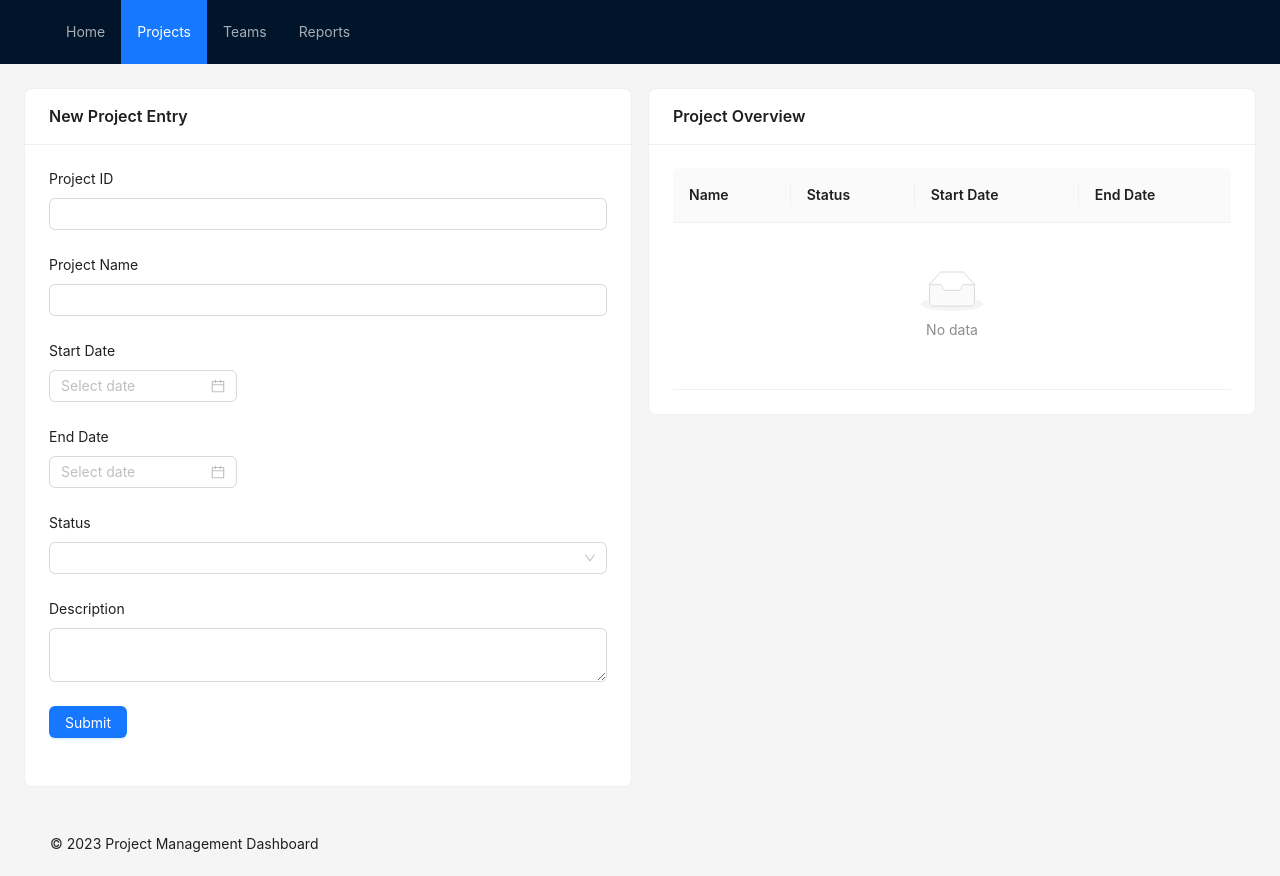
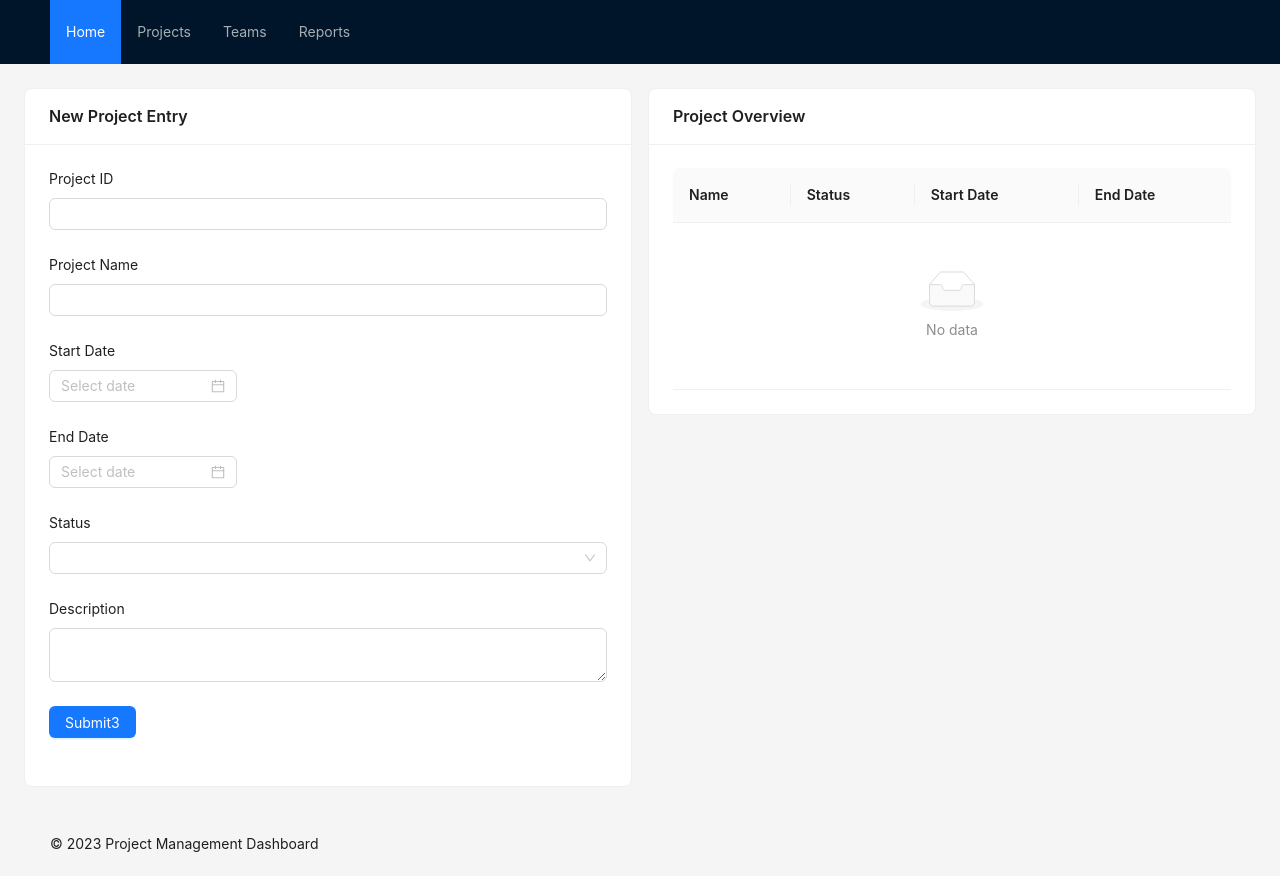
Before and after one commit to reharley/DynamicApp, a React (Create React App) app in the folder frontend/: page / in a window 1280 px wide. Built offline with nearby package versions, Linux system fonts and the light colour scheme.

Commit message:
working function events

```diff
--- a/frontend/package.json
+++ b/frontend/package.json
@@ -10,6 +10,7 @@
     "axios": "^1.6.2",
     "react": "^18.2.0",
     "react-dom": "^18.2.0",
+    "react-router-dom": "^6.20.1",
     "react-scripts": "5.0.1",
     "web-vitals": "^2.1.4"
   },
--- a/frontend/src/App.js
+++ b/frontend/src/App.js
@@ -1,11 +1,12 @@
 import React, { useState, useEffect } from "react";
 import DynamicApp from "./components/DynamicApp";
 
+import { BrowserRouter } from "react-router-dom";
 const App = () => {
   return (
-    <div>
+    <BrowserRouter>
       <DynamicApp />
-    </div>
+    </BrowserRouter>
   );
 };
 
--- /dev/null
+++ b/frontend/src/appFunctions/index.js
@@ -0,0 +1,27 @@
+export function updateEndDateRestriction(form, fieldConfig) {
+  const startDate = form.getFieldValue("startDate");
+  const endDate = form.getFieldValue("endDate");
+
+  // Clear the end date if it is before the start date
+  if (startDate && endDate && startDate.isAfter(endDate)) {
+    form.setFields([
+      {
+        name: "endDate",
+        value: null,
+      },
+    ]);
+  }
+
+  // Disable dates before the start date for the end date
+  const disableEndDate = (current) => {
+    return current && current.isBefore(startDate, "day");
+  };
+
+  // Update the 'disabledDate' property for the 'endDate' field
+  form.setFields([
+    {
+      name: "endDate",
+      disabledDate: disableEndDate,
+    },
+  ]);
+}
--- a/frontend/src/components/DynamicApp.jsx
+++ b/frontend/src/components/DynamicApp.jsx
@@ -1,26 +1,14 @@
 import React from "react";
-import {
-  Layout,
-  Menu,
-  Breadcrumb,
-  Row,
-  Col,
-  Card,
-  Form,
-  Input,
-  DatePicker,
-  Button,
-  Select,
-  Table,
-  Modal,
-} from "antd";
+import { Link } from "react-router-dom";
+import { Layout, Menu, Breadcrumb, Row, Col, Card, Table, Modal } from "antd";
+
+import DynamicForm from "./DynamicForm";
+
 import appJSON from "../data/sample_app3.json";
-const { TextArea } = Input;
+
 const { Header, Content, Footer } = Layout;
-const { Option } = Select;
 
 const renderComponent = (component) => {
-  console.log(component);
   switch (component.type) {
     case "Layout":
       return (
@@ -31,14 +19,7 @@ const renderComponent = (component) => {
     case "Header":
       return (
         <Header>
-          <div>{component.properties.title}</div>
-          <Menu theme="dark" mode="horizontal" defaultSelectedKeys={["1"]}>
-            {component.properties.menu.map((item, index) => (
-              <Menu.Item key={index} href={item.link}>
-                {item.name}
-              </Menu.Item>
-            ))}
-          </Menu>
+          {component.properties.children.map((child) => renderComponent(child))}
         </Header>
       );
     case "Content":
@@ -59,6 +40,16 @@ const renderComponent = (component) => {
           {component.children.map((child) => renderComponent(child))}
         </Col>
       );
+    case "Menu":
+      return (
+        <Menu {...component.properties}>
+          {component.items.map((item) => (
+            <Menu.Item key={item.name}>
+              <Link to={item.link}>{item.name}</Link>
+            </Menu.Item>
+          ))}
+        </Menu>
+      );
     case "Card":
       return (
         <Card title={component.title}>
@@ -66,49 +57,7 @@ const renderComponent = (component) => {
         </Card>
       );
     case "Form":
-      return (
-        <Form layout={component.properties.layout}>
-          {component.properties.items.map((item) => {
-            switch (item.type) {
-              case "Input":
-                return (
-                  <Form.Item label={item.label}>
-                    <Input />
-                  </Form.Item>
-                );
-              case "DatePicker":
-                return (
-                  <Form.Item label={item.label}>
-                    <DatePicker />
-                  </Form.Item>
-                );
-              case "Select":
-                return (
-                  <Form.Item label={item.label}>
-                    <Select>
-                      {item.options.map((option) => (
-                        <Option value={option}>{option}</Option>
-                      ))}
-                    </Select>
-                  </Form.Item>
-                );
-              case "TextArea":
-                return (
-                  <Form.Item label={item.label}>
-                    <TextArea />
-                  </Form.Item>
-                );
-              default:
-                return null;
-            }
-          })}
-          <Form.Item>
-            <Button {...component.properties.submitButton.properties}>
-              {component.properties.submitButton.properties.text}
-            </Button>
-          </Form.Item>
-        </Form>
-      );
+      return <DynamicForm component={component} />;
     case "Table":
       return (
         <Table
--- a/frontend/src/components/DynamicForm.jsx
+++ b/frontend/src/components/DynamicForm.jsx
@@ -1,125 +1,72 @@
 import React from "react";
-import {
-  Form,
-  Space,
-  Input,
-  InputNumber,
-  DatePicker,
-  Checkbox,
-  Button,
-  Card,
-  Switch,
-} from "antd";
+import { Form, Input, DatePicker, Button, Select } from "antd";
+import * as appFunctions from "../appFunctions";
 
-const DynamicForm = ({ schema, dataList }) => {
+const { Option } = Select;
+const { TextArea } = Input;
+
+const DynamicForm = ({ component }) => {
   const [form] = Form.useForm();
-  const renderField = (field, namePath, restField) => {
-    console.log("first", field, namePath, restField);
-    const name = namePath[namePath.length - 1];
-    let dynamicField = <React.Fragment />;
-    switch (field.type) {
-      case "string":
-        dynamicField = <Input />;
-        break;
-      case "number":
-        dynamicField = <InputNumber />;
-        break;
-
-      case "date":
-        dynamicField = <DatePicker />;
-        break;
-
-      case "boolean":
-        dynamicField = <Switch />;
-        break;
+  return (
+    <Form
+      form={form}
+      layout={component.properties.layout}
+      onFieldsChange={(changedFields, allFields) => {
+        changedFields.forEach((field) => {
+          const fieldName = field.name[field.name.length - 1];
+          // Check if the changed field has a linked function and execute it
+          const fieldConfig = component.properties.items.find(
+            (item) => item.properties.name === fieldName
+          );
+          if (
+            fieldConfig &&
+            fieldConfig.properties.onChange &&
+            appFunctions[fieldConfig.properties.onChange]
+          ) {
+            appFunctions[fieldConfig.properties.onChange](form, fieldConfig);
           }
+        });
+      }}
+    >
+      {component.properties.items.map((item) => {
+        switch (item.type) {
+          case "Input":
             return (
-      <Form.Item
-        name={[...namePath]}
-        {...restField}
-        label={name}
-        rules={[{ required: field.required }]}
-      >
-        {dynamicField}
+              <Form.Item name={item.properties.name} label={item.label}>
+                <Input />
               </Form.Item>
             );
-  };
-
-  const renderFields = (schema, namePath = [], restField) => {
-    console.log("fields", schema, namePath);
-    if (schema.type === "array") {
-      const itemName = namePath[namePath.length - 1];
+          case "DatePicker":
             return (
-        <Form.Item name={[...namePath]}>
-          <Form.List>
-            {(fields, { add, remove }) => (
-              <>
-                {fields.map(({ key, name, ...restField }) => (
-                  <Card
-                    key={key}
-                    title={itemName}
-                    extra={
-                      <Button type="link" onClick={() => remove(name)}>
-                        Delete
-                      </Button>
-                    }
-                  >
-                    <Space>
-                      {renderFields(schema.items, [...namePath, name])}
-                    </Space>
-                  </Card>
-                ))}
-                <Button type="dashed" onClick={() => add()}>
-                  Add {itemName}
-                </Button>
-              </>
-            )}
-          </Form.List>
+              <Form.Item name={item.properties.name} label={item.label}>
+                <DatePicker />
               </Form.Item>
             );
-    } else if (schema.type === "object") {
+          case "Select":
             return (
-        <Card
-          key={namePath.join(".")}
-          // title={name}
-        >
-          {/* <Form.Item> */}
-          {Object.entries(schema.properties).map(([key, value]) =>
-            renderFields(value, [...namePath, key])
-          )}
-          {/* </Form.Item> */}
-        </Card>
+              <Form.Item name={item.properties.name} label={item.label}>
+                <Select>
+                  {item.options.map((option) => (
+                    <Option value={option}>{option}</Option>
+                  ))}
+                </Select>
+              </Form.Item>
             );
-    } else {
-      console.log("else", schema, namePath, restField);
-      return renderField(schema, [...namePath], restField);
+          case "TextArea":
+            return (
+              <Form.Item name={item.properties.name} label={item.label}>
+                <TextArea />
+              </Form.Item>
+            );
+          default:
+            return null;
         }
-  };
-
-  const onFinish = (values) => {
-    console.log("Received values:", values);
-  };
-
-  const onFill = () => {
-    form.setFieldsValue(dataList);
-  };
-  // console.log(schema, dataList);
-  return (
-    <Form
-      onFinish={onFinish}
-      form={form}
-      onFieldsChange={(...args) => console.log(args)}
-      initialValues={dataList}
-    >
-      <Space>{renderFields(schema)}</Space>
+      })}
       <Form.Item>
-        <Button type="primary" htmlType="submit">
-          Submit
+        <Button {...component.properties.submitButton.properties}>
+          {component.properties.submitButton.properties.text + 3}
         </Button>
       </Form.Item>
-      <Button type="link" htmlType="button" onClick={onFill}>
-        Fill form
-      </Button>
     </Form>
   );
 };
--- a/frontend/src/data/sample_app3.json
+++ b/frontend/src/data/sample_app3.json
@@ -7,11 +7,21 @@
         {
           "type": "Header",
           "properties": {
-            "menu": [
-              { "name": "Home", "link": "/" },
-              { "name": "Projects", "link": "/projects" },
-              { "name": "Teams", "link": "/teams" },
-              { "name": "Reports", "link": "/reports" }
+            "children": [
+              {
+                "type": "Menu",
+                "properties": {
+                  "theme": "dark",
+                  "mode": "horizontal",
+                  "defaultSelectedKeys": ["Home"]
+                },
+                "items": [
+                  { "name": "Home", "link": "/" },
+                  { "name": "Projects", "link": "/projects" },
+                  { "name": "Teams", "link": "/teams" },
+                  { "name": "Reports", "link": "/reports" }
+                ]
+              }
             ]
           }
         },
@@ -42,6 +52,7 @@
                                     "label": "Project ID",
                                     "type": "Input",
                                     "properties": {
+                                      "name": "projectId",
                                       "style": { "display": "none" },
                                       "defaultValue": "Generated or Predefined ID"
                                     }
@@ -49,6 +60,9 @@
                                   {
                                     "label": "Project Name",
                                     "type": "Input",
+                                    "properties": {
+                                      "name": "projectName"
+                                    },
                                     "rules": [
                                       {
                                         "required": true,
@@ -59,32 +73,37 @@
                                   {
                                     "label": "Start Date",
                                     "type": "DatePicker",
+                                    "properties": {
+                                      "name": "startDate",
+                                      "onChange": "updateEndDateRestriction"
+                                    },
                                     "rules": [
                                       {
                                         "required": true,
                                         "message": "Please select the start date!"
                                       }
-                                    ],
-                                    "properties": {
-                                      "onChange": "updateEndDateRestriction"
-                                    }
+                                    ]
                                   },
                                   {
                                     "label": "End Date",
                                     "type": "DatePicker",
+                                    "properties": {
+                                      "name": "endDate",
+                                      "disabledDate": "disableBeforeStartDate"
+                                    },
                                     "rules": [
                                       {
                                         "required": true,
                                         "message": "Please select the end date!"
                                       }
-                                    ],
-                                    "properties": {
-                                      "disabledDate": "disableBeforeStartDate"
-                                    }
+                                    ]
                                   },
                                   {
                                     "label": "Status",
                                     "type": "Select",
+                                    "properties": {
+                                      "name": "status"
+                                    },
                                     "options": [
                                       "Planning",
                                       "Active",
@@ -100,6 +119,9 @@
                                   {
                                     "label": "Description",
                                     "type": "TextArea",
+                                    "properties": {
+                                      "name": "description"
+                                    },
                                     "rules": [
                                       {
                                         "required": true,
@@ -113,7 +135,8 @@
                                   "properties": {
                                     "type": "primary",
                                     "htmlType": "submit",
-                                    "text": "Submit"
+                                    "text": "Submit",
+                                    "name": "submitButton"
                                   }
                                 }
                               },
```
Also changed, not shown: frontend/src/components/DynamicFormOld.jsx (added, +127 -0 lines), 1 other file (tests, documents, lock files or other folders). Lines whose indentation alone changed are shown as unchanged.
